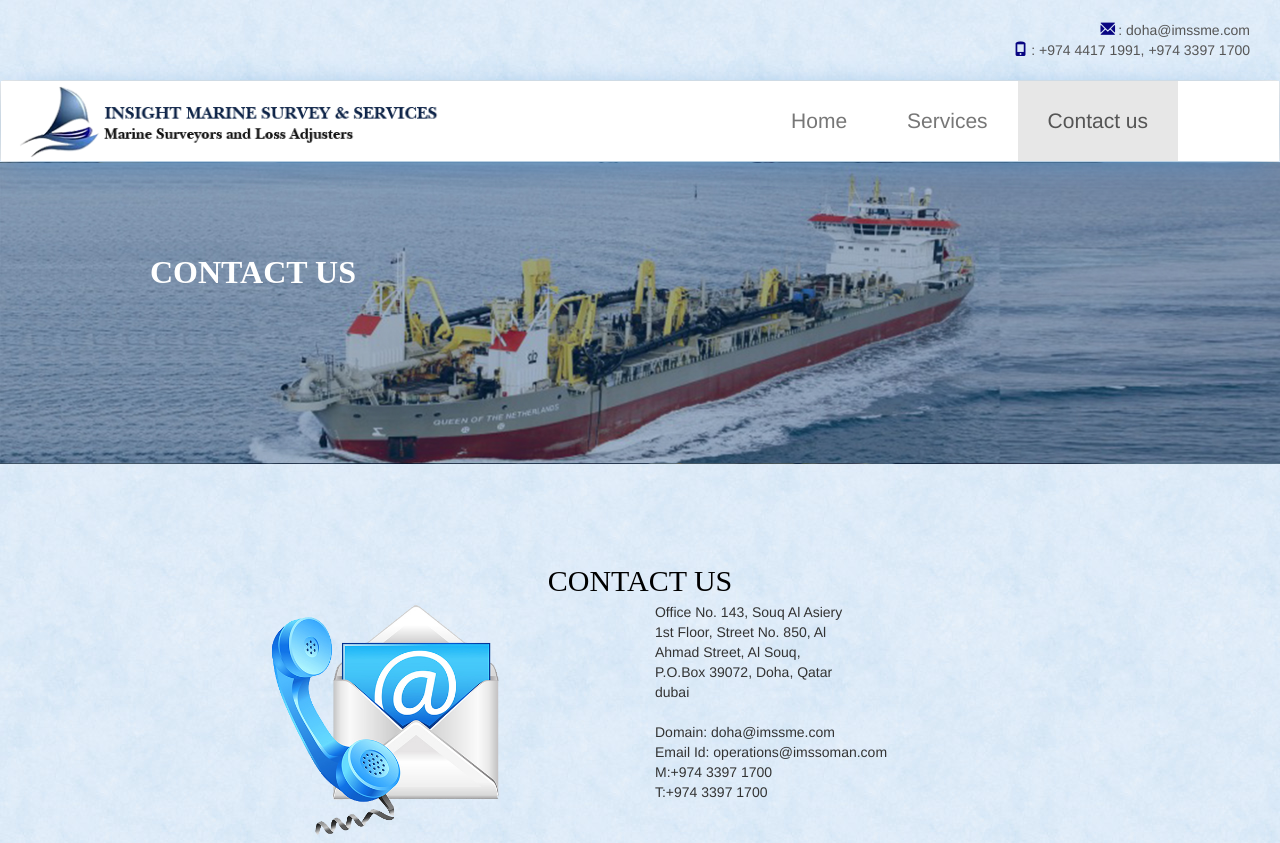
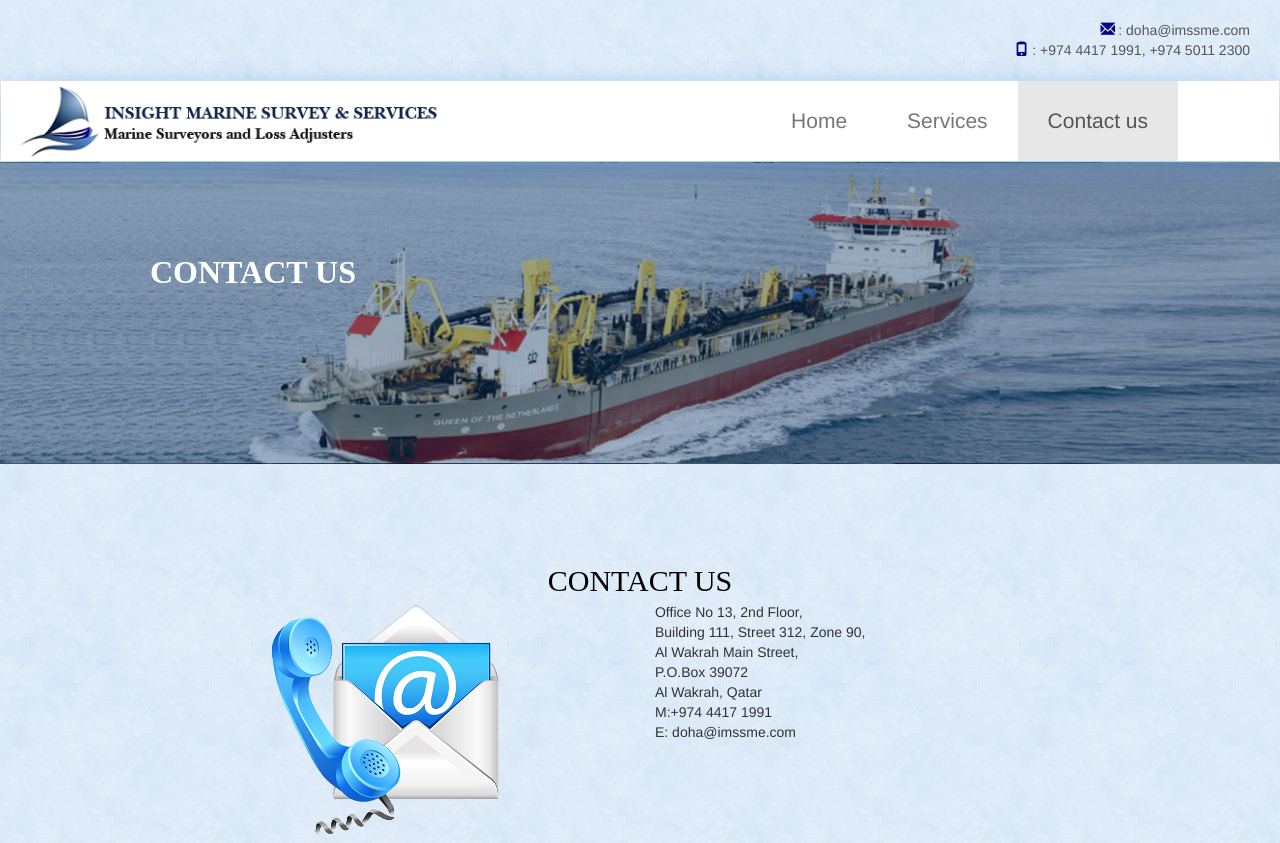
Before and after one commit to iamkhush/qatarmarinesurvey, a plain HTML site: page contact.html in a window 1280 px wide. Shown: the top 843 px of the page. Drawn offline with nearby package versions, Linux system fonts and the light colour scheme.

Commit message:
changed address, changed number

```diff
--- a/contact.html
+++ b/contact.html
@@ -28,7 +28,7 @@
 
 <div class=" col-md-12 text-right ">
 <p> <span class="glyphicon glyphicon-envelope"></span>  : doha@imssme.com </p>
-<p><span class="glyphicon glyphicon-phone"></span>  : +974 4417 1991, +974 3397 1700</p>
+<p><span class="glyphicon glyphicon-phone"></span>  : +974 4417 1991, +974 5011 2300</p>
 
 </div>
 
@@ -72,16 +72,14 @@
 				</div>
 				<div class="col-md-6 addre">
 					<address>
-						Office No. 143, Souq Al Asiery<br>
-						1st Floor, Street No. 850, Al <br>
-						Ahmad Street, Al Souq,<br>
-						P.O.Box 39072, Doha, Qatar<br>
-						dubai <br><br>
-						Domain: doha@imssme.com<br>
-						Email Id: operations@imssoman.com<br>
+						Office No 13, 2nd Floor,<br>
+						Building 111, Street 312, Zone 90,<br>
+						Al Wakrah Main Street,<br>
+						P.O.Box 39072<br>
+						Al Wakrah, Qatar<br>
 
-						M:+974 3397 1700<br>
-						T:+974 3397 1700
+						M:+974 4417 1991<br>
+						E: doha@imssme.com
 					</address>
 				</div>
 			</div>
```
